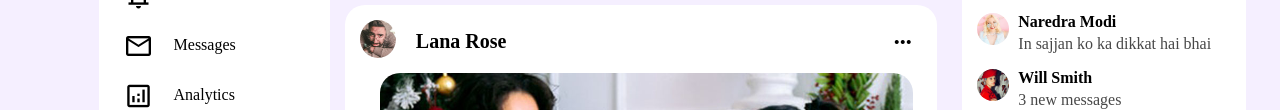
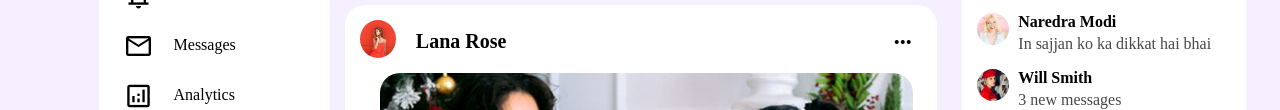
Before and after one commit to Rishusite/SocioSync_prototype, a plain HTML site: page index.html in a window 1280 px wide. Shown: the part 330-440 px from the top of the page. Drawn offline with nearby package versions, Linux system fonts and the light colour scheme.

Commit message:
Update index.html

```diff
--- a/index.html
+++ b/index.html
@@ -184,7 +184,7 @@
           <div class="feed-content">
 
             <div class="feed-profile">
-              <img class="feed-profile-dp" src="profilepics/profile-15.jpg" onclick="showProfile()">
+              <img class="feed-profile-dp" src="profilepics/profile-5.jpg" onclick="showProfile()">
               <p class="name-para">Lana Rose</p>
               <div class="feed-header-icon">
                 <span class="material-symbols-outlined" style="margin-left: 5px;">
```
